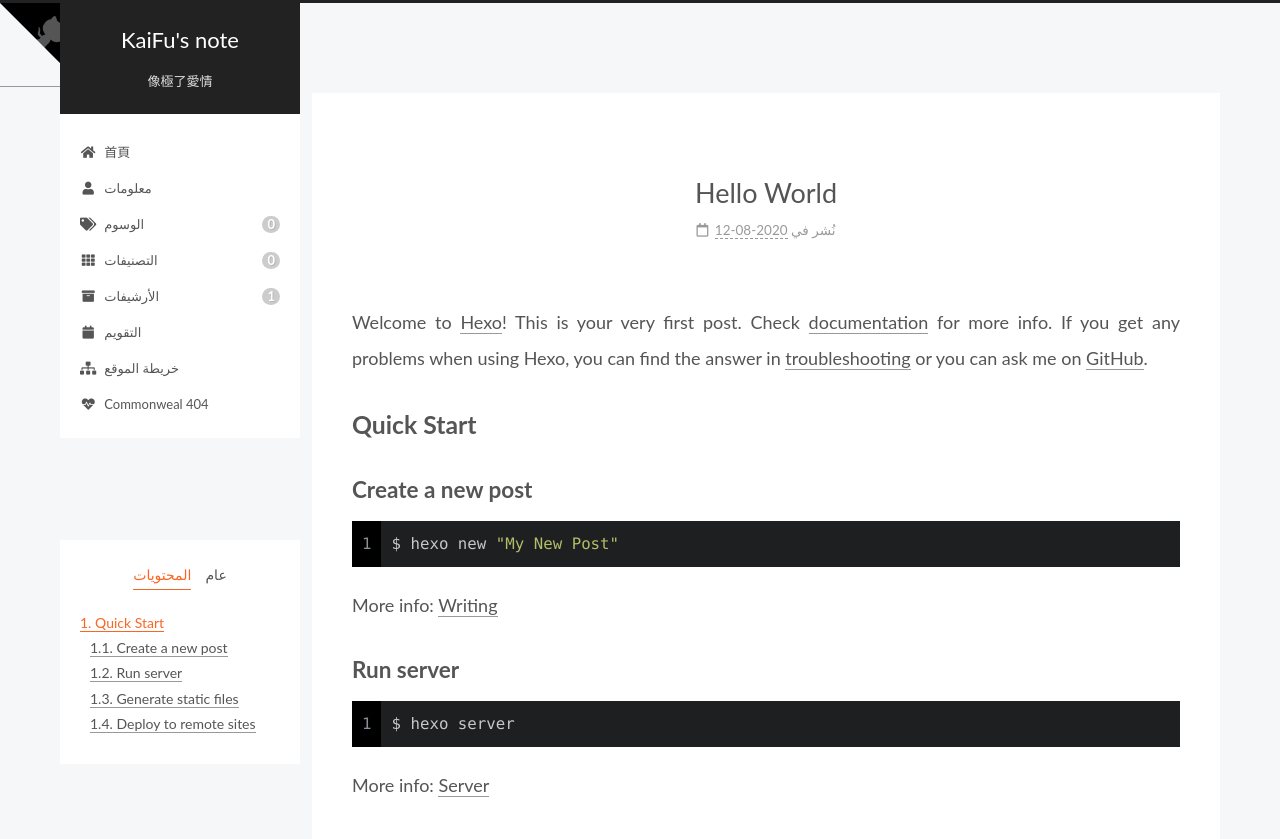
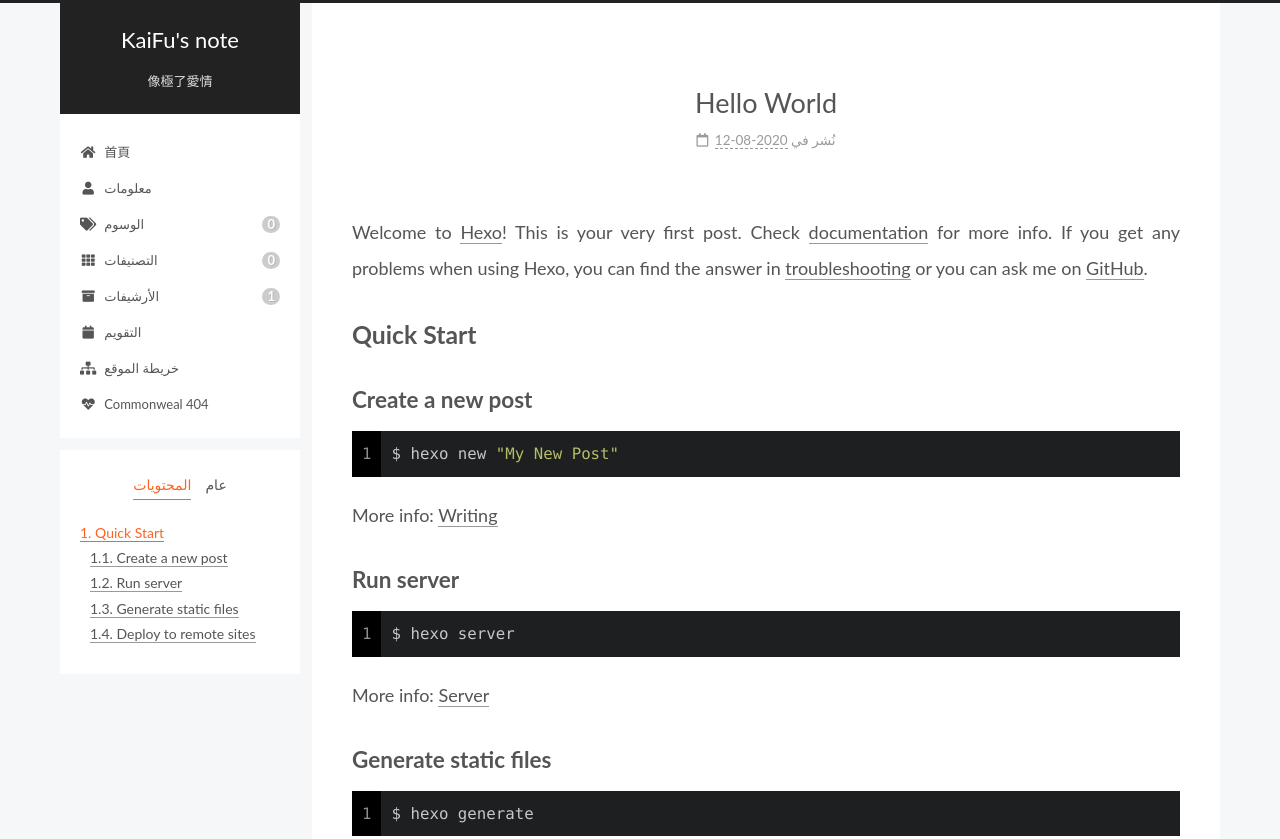
Before and after one commit to powerkaifu/powerkaifu.github.io, a plain HTML site: page 2020/08/12/hello-world/index.html in a window 1280 px wide. Shown: the top 839 px of the page. Drawn offline with Linux system fonts and the light colour scheme; files that its build step writes are made by us from their sources; a script that the page names is missing; files whose address does not match are found by name.

Commit message:
Site updated: 2020-08-12 04:58:10

```diff
--- a/2020/08/12/hello-world/index.html
+++ b/2020/08/12/hello-world/index.html
@@ -167,8 +167,6 @@
     <i class="fa fa-arrow-up"></i>
     <span>0%</span>
   </div>
-
-  <a href="https://github.com/powerkaifu" class="github-corner" title="Follow me on GitHub" aria-label="Follow me on GitHub" rel="noopener" target="_blank"><svg width="80" height="80" viewBox="0 0 250 250" aria-hidden="true"><path d="M0,0 L115,115 L130,115 L142,142 L250,250 L250,0 Z"></path><path d="M128.3,109.0 C113.8,99.7 119.0,89.6 119.0,89.6 C122.0,82.7 120.5,78.6 120.5,78.6 C119.2,72.0 123.4,76.3 123.4,76.3 C127.3,80.9 125.5,87.3 125.5,87.3 C122.9,97.6 130.6,101.9 134.4,103.2" fill="currentColor" style="transform-origin: 130px 106px;" class="octo-arm"></path><path d="M115.0,115.0 C114.9,115.1 118.7,116.5 119.8,115.4 L133.7,101.6 C136.9,99.2 139.9,98.4 142.2,98.6 C133.8,88.0 127.5,74.4 143.8,58.0 C148.5,53.4 154.0,51.2 159.7,51.0 C160.3,49.4 163.2,43.6 171.4,40.1 C171.4,40.1 176.1,42.5 178.8,56.2 C183.1,58.6 187.2,61.8 190.9,65.4 C194.5,69.0 197.7,73.2 200.1,77.6 C213.8,80.2 216.3,84.9 216.3,84.9 C212.7,93.1 206.9,96.0 205.4,96.6 C205.1,102.4 203.0,107.8 198.3,112.5 C181.9,128.9 168.3,122.5 157.7,114.1 C157.9,116.9 156.7,120.9 152.7,124.9 L141.0,136.5 C139.8,137.7 141.6,141.9 141.8,141.8 Z" fill="currentColor" class="octo-body"></path></svg></a>
 
 
     <main class="main">
```
Also changed, not shown: archives/2020/08/index.html (+0 -2 lines), archives/2020/index.html (+0 -2 lines), archives/index.html (+0 -2 lines), index.html (+0 -2 lines).
